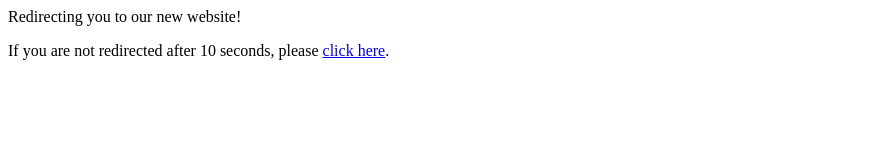
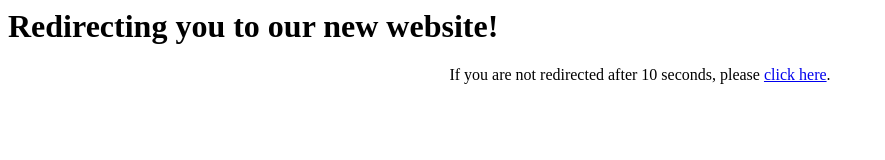
Before and after one commit to Falcon-Net/falcon-net.github.io, a plain HTML site: page index.html in a window 1280 px wide. Shown: the whole page, without its empty margins (0-885 px from the left). Drawn offline with Linux system fonts and the light colour scheme.

Commit message:
Update index.html

```diff
--- a/index.html
+++ b/index.html
@@ -2,6 +2,6 @@
   <meta http-equiv="refresh" content="3; URL=https://falcon-net.netlify.app/" />
 </head>
 <body>
-<p>Redirecting you to our new website!<p>
-  <p>If you are not redirected after 10 seconds, please <a href="https://falcon-net.netlify.app/">click here</a>.</p>
+<h1>Redirecting you to our new website!</h1>
+   <p style="text-align:center;">If you are not redirected after 10 seconds, please <a href="https://falcon-net.netlify.app/">click here</a>.</p>
 </body>
```
